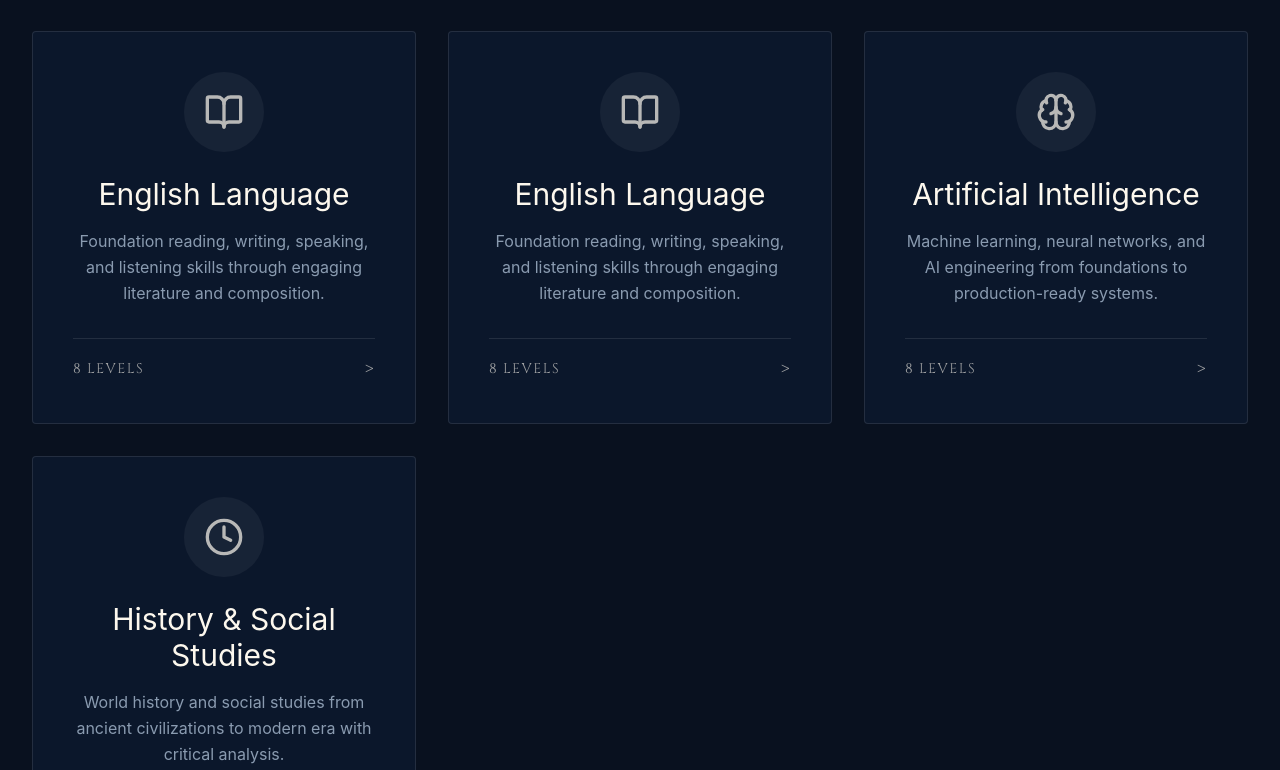
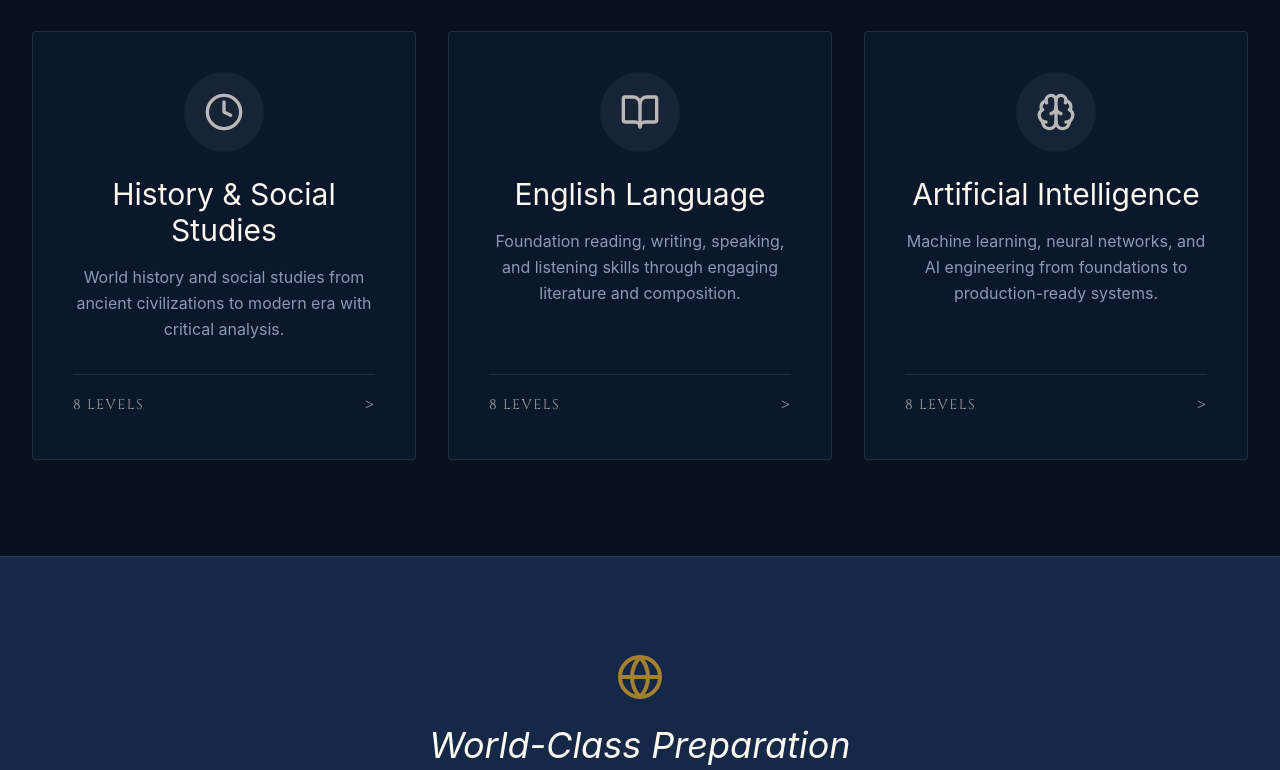
Before and after one commit to Lukman10a/rawdahkid, a Next.js app: page /en/programmes/western in a window 1280 px wide. Shown: the part 1230-2000 px from the top of the page. Built offline with nearby package versions, Linux system fonts and the light colour scheme; a web font is replaced by a local one.

Commit message:
add history

```diff
--- a/components/programmes/western-overview/CoursesSection.tsx
+++ b/components/programmes/western-overview/CoursesSection.tsx
@@ -32,11 +32,11 @@ export default function CoursesSection() {
       slug: "programming",
     },
     {
-      name: t("courses.english.name"),
-      icon: BookOpen,
-      desc: t("courses.english.desc"),
-      levels: t("courses.english.levels"),
-      slug: "english",
+      name: t("courses.history.name"),
+      icon: Clock,
+      desc: t("courses.history.desc"),
+      levels: t("courses.history.levels"),
+      slug: "history",
     },
     {
       name: t("courses.english.name"),
@@ -51,13 +51,6 @@ export default function CoursesSection() {
       desc: t("courses.ai.desc"),
       levels: t("courses.ai.levels"),
       slug: "ai",
-    },
-    {
-      name: t("courses.history.name"),
-      icon: Clock,
-      desc: t("courses.history.desc"),
-      levels: t("courses.history.levels"),
-      slug: "history",
     },
   ];
 
```
